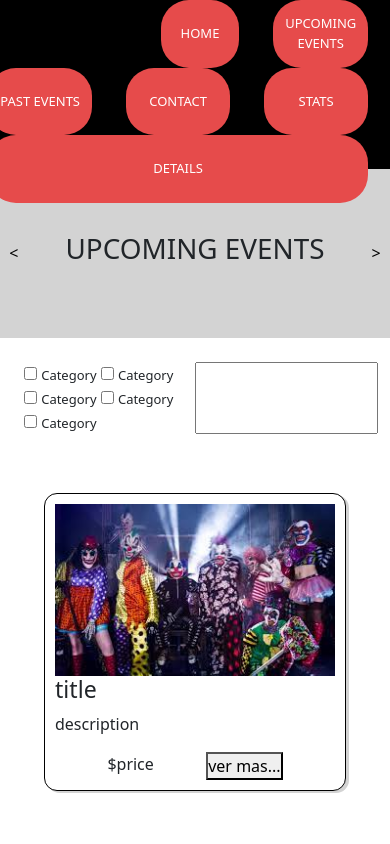
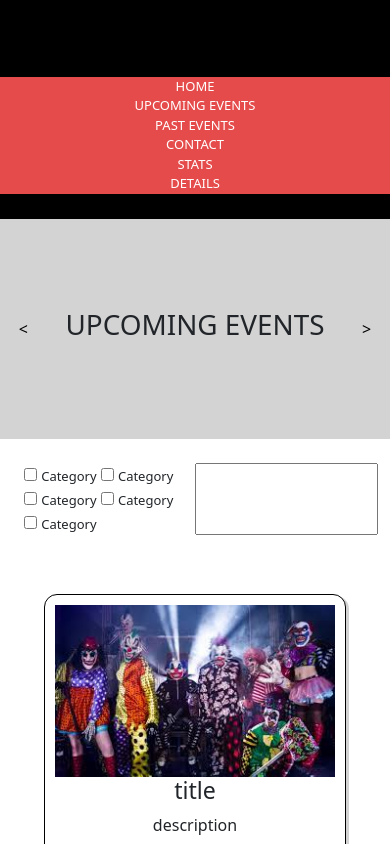
Before and after one commit to LautaBorda/FEJS, a plain HTML site: page upcomin.html in a window 390 px wide. Shown: the top 844 px of the page. Drawn offline with nearby package versions, Linux system fonts and the light colour scheme.

Commit message:
modificaciones de responsive

```diff
--- a/styles/styles.css
+++ b/styles/styles.css
@@ -7,9 +7,13 @@
 /* header  */
 
 nav {
+    display: flex;
+    flex-direction: row;
+    justify-content: space-between;
+    flex-wrap: wrap;
     align-items: center;
     background-color: black;
-    height: 20vh;
+    height: 26vh;
 }
 
 .logo {
@@ -18,7 +22,8 @@ nav {
     max-width: 26vh;
 }
 
-nav>a {
+nav>div>a {
+    padding: 10px;
     text-align: center;
     align-items: center;
     display: flex;
@@ -30,10 +35,14 @@ nav>a {
     height: 8vh;
     justify-content: center;
     border-radius: 28px;
+    display: inline;
 }
 
 .scn-header {
-    height: 20vh;
+    display: flex;
+    flex-direction: row;
+    justify-content: space-around;
+    height: 26vh;
     background-color: lightgray;
     align-items: center;
     text-align: center;
@@ -61,6 +70,7 @@ img {
 }
 
 .card {
+    text-align: center;
     padding: 10px;
     box-shadow: 3px 2px lightgrey;
     border: 1px solid black;
@@ -192,4 +202,20 @@ tbody {
         display: none;
     }
 
+    nav>div {
+        width: 100%;
+    }
+
+    nav>div>a {
+        flex-wrap: wrap;
+        width: 100%;
+        text-align: center;
+        display: flex;
+        justify-content: center;
+        height: auto;
+        padding: 0;
+        margin: 0;
+        border-radius: 0;
+    }
+
 }
--- a/upcomin.html
+++ b/upcomin.html
@@ -17,25 +17,26 @@
 
 
     <header>
-        <nav class="row">
+        <nav>
 
-            <div class="col-5">
-                <img class="col logo" src="./assets/img/Logo Amazing Events.png" alt="logo-amazing-events">
+            <div>
+                <img class=" logo" src="./assets/img/Logo Amazing Events.png" alt="logo-amazing-events">
             </div>
 
-            <a class="col" href="./index.html">HOME</a>
-            <a class="col" href="#">UPCOMING EVENTS</a>
-            <a class="col" href="./past.html">PAST EVENTS</a>
-            <a class="col" href="./contact.html">CONTACT</a>
-            <a class="col" href="./stats.html">STATS</a>
-            <a class="col" href="./details.html">DETAILS</a>
-
+            <div>
+                <a href="./index.html">HOME</a>
+                <a href="#">UPCOMING EVENTS</a>
+                <a href="./past.html">PAST EVENTS</a>
+                <a href="./contact.html">CONTACT</a>
+                <a href="./stats.html">STATS</a>
+                <a href="./details.html">DETAILS</a>
+            </div>
         </nav>
 
-        <div class="row scn-header">
-            <a class="col" href="./index.html">
-                <</a> <h1 class="col-9">UPCOMING EVENTS</h1>
-                    <a class="col" href="./past.html">></a>
+        <div class=" scn-header">
+            <a href="./index.html">
+                <</a> <h1>UPCOMING EVENTS</h1>
+                    <a href="./past.html">></a>
         </div>
 
     </header>
```
Also changed, not shown: contact.html (+13 -12 lines), details.html (+15 -14 lines), index.html (+15 -13 lines), past.html (+15 -14 lines), stats.html (+16 -15 lines).
